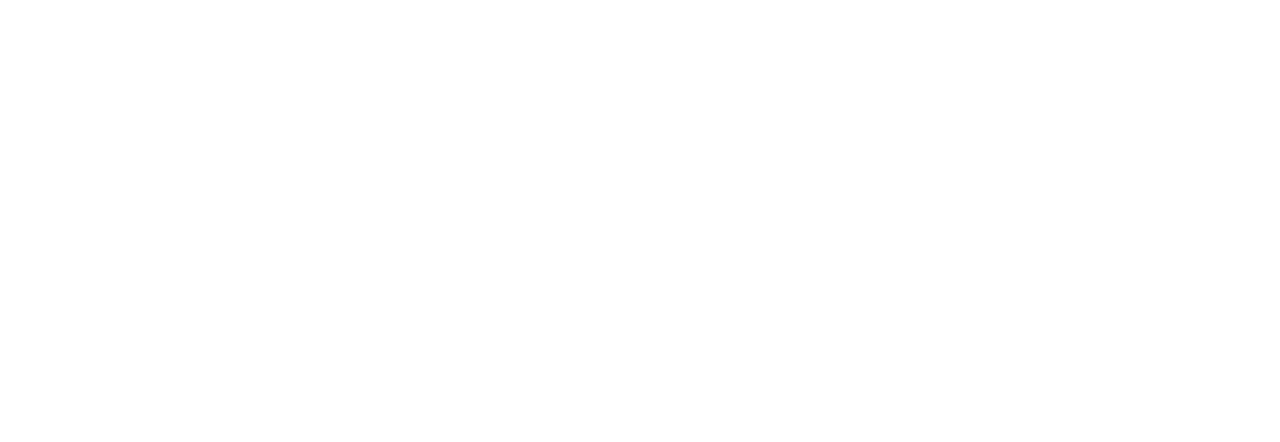
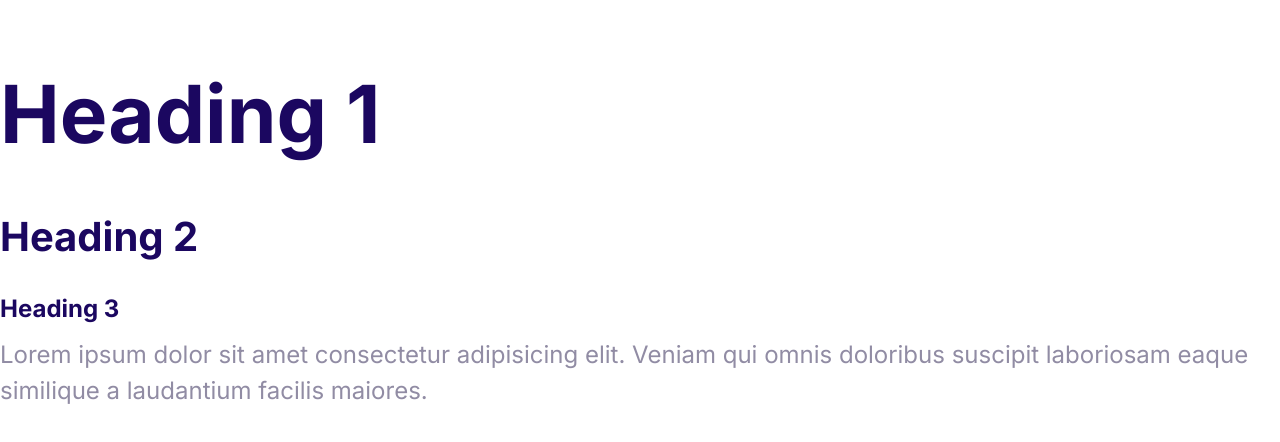
Before and after one commit to SilBenjamin/project, a plain HTML site: page index.html in a window 1280 px wide. Drawn offline with Linux system fonts and the light colour scheme.

Commit message:
Define the styles for the font.

```diff
--- a/CSS/styles.css
+++ b/CSS/styles.css
@@ -7,3 +7,54 @@
     --color-body: #918ca4;
 
 }
+
+html {
+    /* 62.5% of 16px = 10px so 1rem = 10px */
+    font-size: 62.5%;
+}
+
+body {
+    font-family: Inter, Arial, Helvetica, sans-serif;
+    color: var(--color-body);
+    /* lineheight = (1.5) value x the current font size */
+    line-height: 1.5;
+    font-size: 2.4rem;
+}
+
+h1,
+h2,
+h3 {
+    color: var(--color-headings);
+    margin-bottom: 1rem;
+}
+
+h1 {
+    /* 1rem = 1 x 16 (the font size of the html element) */
+    font-size: 7rem;
+}
+
+h2 {
+    font-size: 4rem;
+}
+
+h3 {
+    font-size: 3rem;
+}
+
+p {
+    margin-top: 0;
+}
+
+@media screen and (min-width: 1024px) {
+    h1 {
+        font-size: 8rem;
+    }
+
+    h2 {
+        font-size: 4rem;
+    }
+
+    h3 {
+        font-size: 2.4rem;
+    }
+}
--- a/index.html
+++ b/index.html
@@ -5,10 +5,18 @@
     <meta http-equiv="X-UA-Compatible" content="IE=edge">
     <meta name="viewport" content="width=device-width, initial-scale=1.0">
     <title>Moshify</title>
+    <link rel="preconnect" href="https://fonts.googleapis.com">
+    <link rel="preconnect" href="https://fonts.gstatic.com" crossorigin>
+    <link href="https://fonts.googleapis.com/css2?family=Inter:wght@400;700&family=Roboto:wght@400;700&display=swap" rel="stylesheet">
     <link rel="stylesheet" href="CSS/normalize.css">
     <link rel="stylesheet" href="CSS/styles.css">
 </head>
 <body>
-
+    <h1>Heading 1</h1>
+    <h2>Heading 2</h2>
+    <h3>Heading 3</h3>
+    <p>
+        Lorem ipsum dolor sit amet consectetur adipisicing elit. Veniam qui omnis doloribus suscipit laboriosam eaque similique a laudantium facilis maiores.
+    </p>
 </body>
 </html>
```
